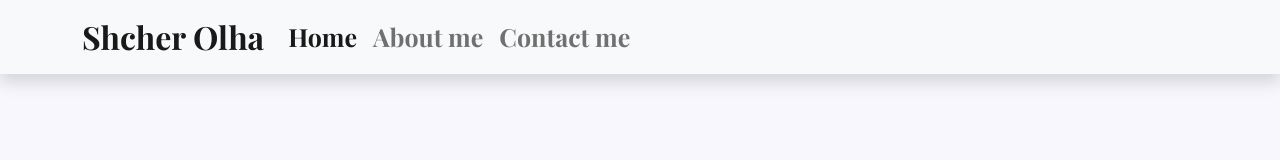
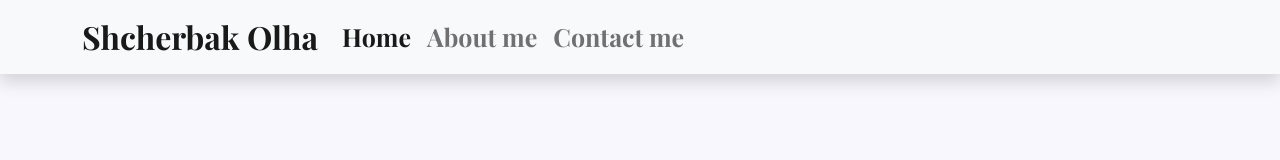
Before and after one commit to shcher-olha/Final-portfolio-project-responsive-week-4, a plain HTML site: page about.html in a window 1280 px wide. Shown: the top 160 px of the page. Drawn offline with nearby package versions, Linux system fonts and the light colour scheme.

Commit message:
change logo-name

```diff
--- a/about.html
+++ b/about.html
@@ -36,7 +36,7 @@
   <body>
     <nav class="navbar navbar-expand-lg navbar-light bg-light fixed-top navbar-background shadow">
       <div class="container">
-        <a class="navbar-brand logo-name" href="/" title="Homepage">Shcher Olha</a>
+        <a class="navbar-brand logo-name" href="/" title="Homepage">Shcherbak Olha</a>
         <button
           class="navbar-toggler"
           type="button"
```
Also changed, not shown: index.html (+1 -1 lines).
